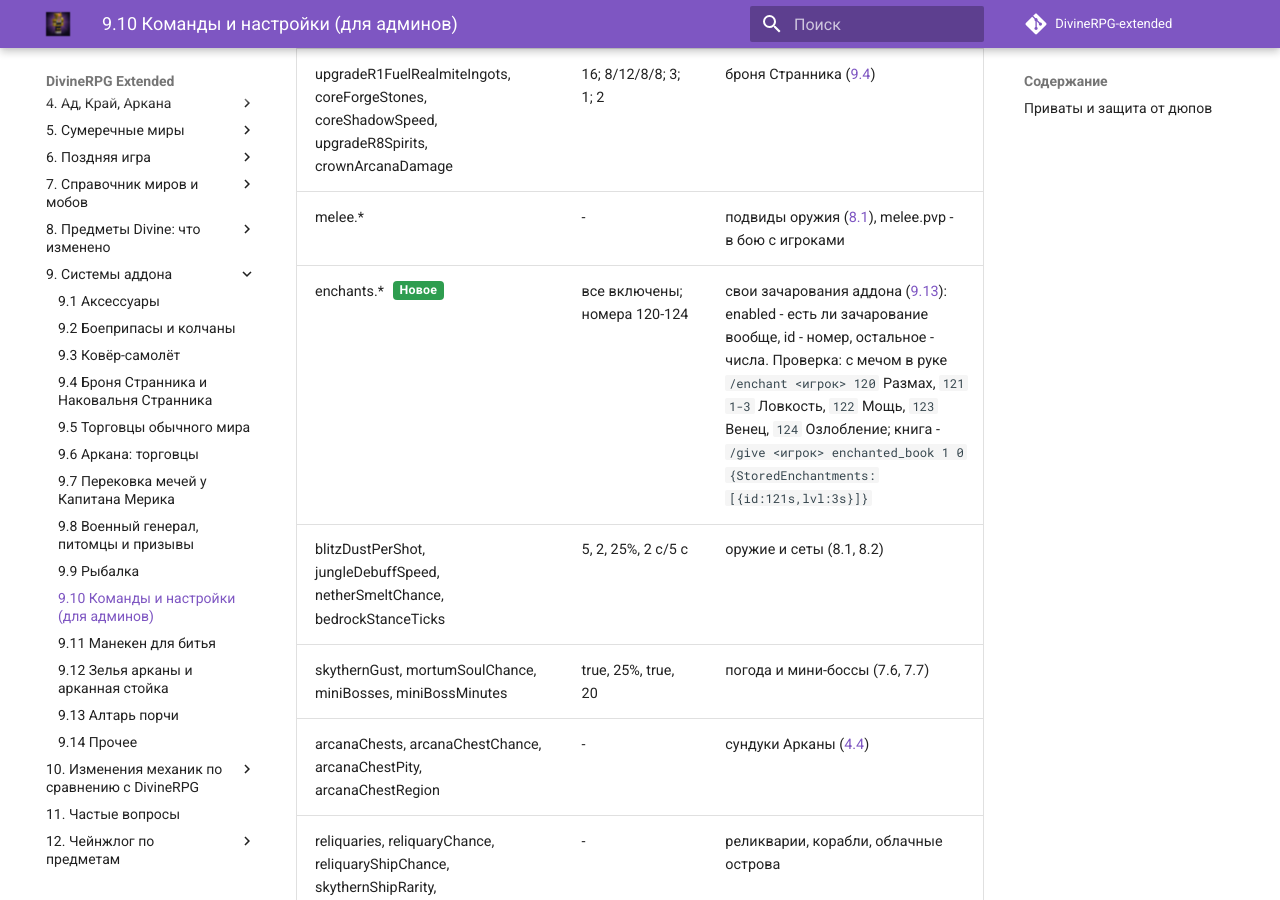
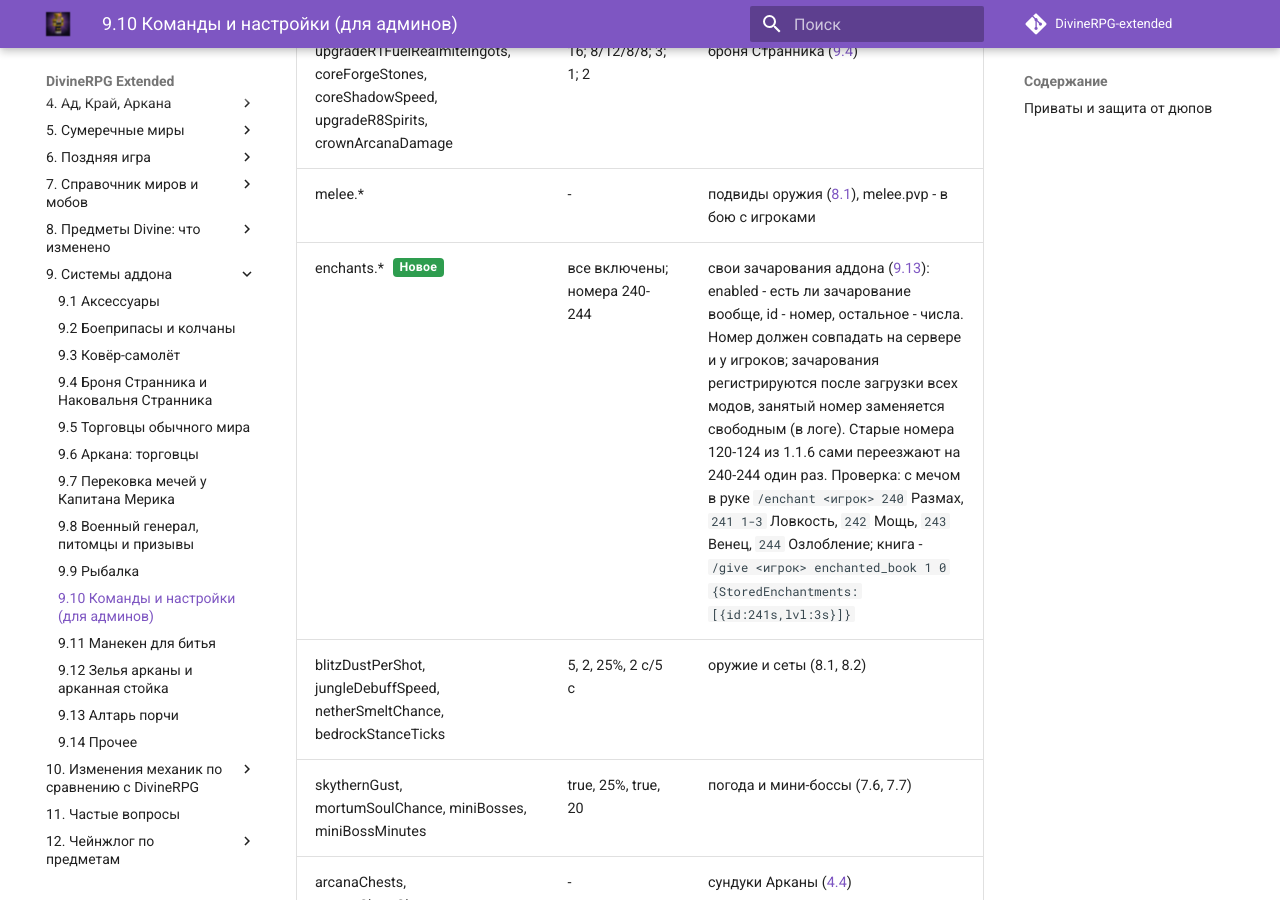
Before and after one commit to Keeg4n/DivineRPG-extended-guide, an MkDocs documentation site: the page built from docs/09-systems/9-10-komandy-i-nastroyki-dlya.md, in a window 1280 px wide and 900 px high, scrolled down 905 px. Built offline with MkDocs 1.6.1 and Material for MkDocs 9.7.7, drawn with Linux system fonts in a browser that asks for light colours; comment, search, counter and statistics services are not loaded.

Commit message:
Guide: enchantment IDs 240-244

```diff
--- a/docs/09-systems/9-10-komandy-i-nastroyki-dlya.md
+++ b/docs/09-systems/9-10-komandy-i-nastroyki-dlya.md
@@ -13,7 +13,7 @@
 <tr><td>tierFullReduction, tierSmallSlots</td><td>R0-R8</td><td>защита и слоты брони Странника</td></tr>
 <tr><td>upgradeR1FuelRealmiteIngots, coreForgeStones, coreShadowSpeed, upgradeR8Spirits, crownArcanaDamage</td><td>16; 8/12/8/8; 3; 1; 2</td><td>броня Странника (<a href="../../09-systems/9-4-bronya-strannika-i-nakovalnya/">9.4</a>)</td></tr>
 <tr><td>melee.*</td><td>-</td><td>подвиды оружия (<a href="../../08-items/8-1-obychnyy-mir-i-ad/">8.1</a>), melee.pvp - в бою с игроками</td></tr>
-<tr><td>enchants.* <span class="tag">Новое</span></td><td>все включены; номера 120-124</td><td>свои зачарования аддона (<a href="../../09-systems/9-13-altar-porchi/">9.13</a>): enabled - есть ли зачарование вообще, id - номер, остальное - числа. Проверка: с мечом в руке <code>/enchant &lt;игрок&gt; 120</code> Размах, <code>121 1-3</code> Ловкость, <code>122</code> Мощь, <code>123</code> Венец, <code>124</code> Озлобление; книга - <code>/give &lt;игрок&gt; enchanted_book 1 0 {StoredEnchantments:[{id:121s,lvl:3s}]}</code></td></tr>
+<tr><td>enchants.* <span class="tag">Новое</span></td><td>все включены; номера 240-244</td><td>свои зачарования аддона (<a href="../../09-systems/9-13-altar-porchi/">9.13</a>): enabled - есть ли зачарование вообще, id - номер, остальное - числа. Номер должен совпадать на сервере и у игроков; зачарования регистрируются после загрузки всех модов, занятый номер заменяется свободным (в логе). Старые номера 120-124 из 1.1.6 сами переезжают на 240-244 один раз. Проверка: с мечом в руке <code>/enchant &lt;игрок&gt; 240</code> Размах, <code>241 1-3</code> Ловкость, <code>242</code> Мощь, <code>243</code> Венец, <code>244</code> Озлобление; книга - <code>/give &lt;игрок&gt; enchanted_book 1 0 {StoredEnchantments:[{id:241s,lvl:3s}]}</code></td></tr>
 <tr><td>blitzDustPerShot, jungleDebuffSpeed, netherSmeltChance, bedrockStanceTicks</td><td>5, 2, 25%, 2 с/5 с</td><td>оружие и сеты (8.1, 8.2)</td></tr>
 <tr><td>skythernGust, mortumSoulChance, miniBosses, miniBossMinutes</td><td>true, 25%, true, 20</td><td>погода и мини-боссы (7.6, 7.7)</td></tr>
 <tr><td>arcanaChests, arcanaChestChance, arcanaChestPity, arcanaChestRegion</td><td>-</td><td>сундуки Арканы (<a href="../../04-nether_end_arcana/4-4-arkana-vhod-bossy-sunduki/">4.4</a>)</td></tr>
```
